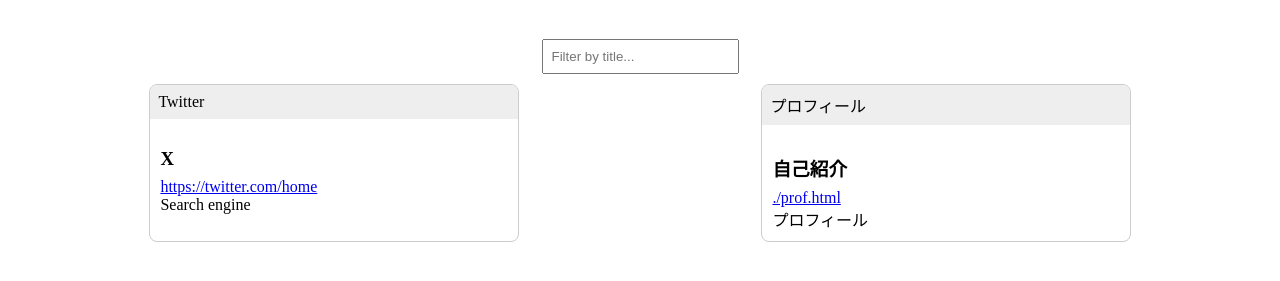
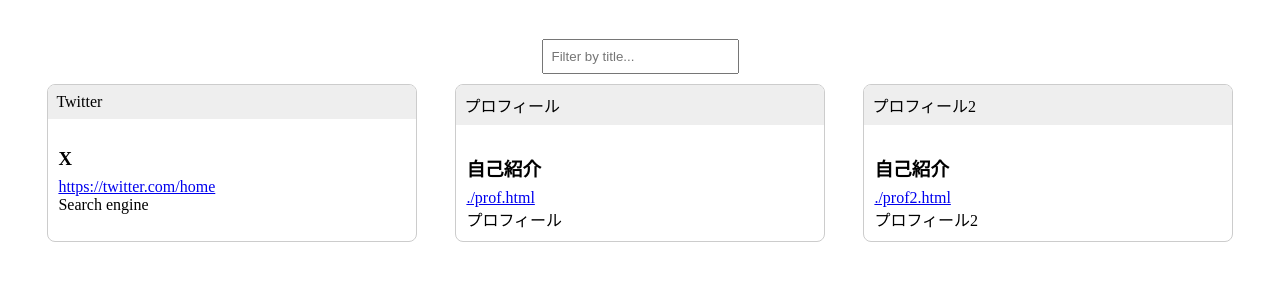
Before and after one commit to xhoge/xhoge.github.io, a plain HTML site: page index.html in a window 1280 px wide. Shown: the part 89-370 px from the top of the page. Drawn offline with nearby package versions, Linux system fonts and the light colour scheme.

Commit message:
Update index.html

```diff
--- a/index.html
+++ b/index.html
@@ -85,6 +85,12 @@
         "title": "自己紹介",
         "url": "./prof.html",
         "memo": "プロフィール"
+    },
+    {
+        "group": "プロフィール2",
+        "title": "自己紹介",
+        "url": "./prof2.html",
+        "memo": "プロフィール2"
     }
 ];
 
```
